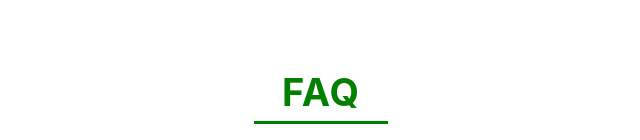
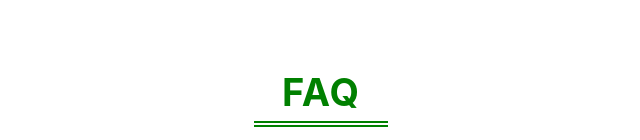
Before and after one commit to mahfujul-alam-anik/inquiry-page, a plain HTML site: page inquiry website/index.html in a window 1280 px wide. Shown: the part 812-952 px from the top of the page, 319-959 px from the left. Drawn offline with nearby package versions, Linux system fonts and the light colour scheme.

Commit message:
Update style.css

```diff
--- a/inquiry website/assets/css/style.css
+++ b/inquiry website/assets/css/style.css
@@ -23,7 +23,7 @@ body {
   margin: auto;
   text-align: center;
   width: 134px;
-  border-bottom: 3px solid #008000;
+  border-bottom: 6px double #008000;
   padding-bottom: 5px;
   text-transform: uppercase;
   font-size: 38px;
```
